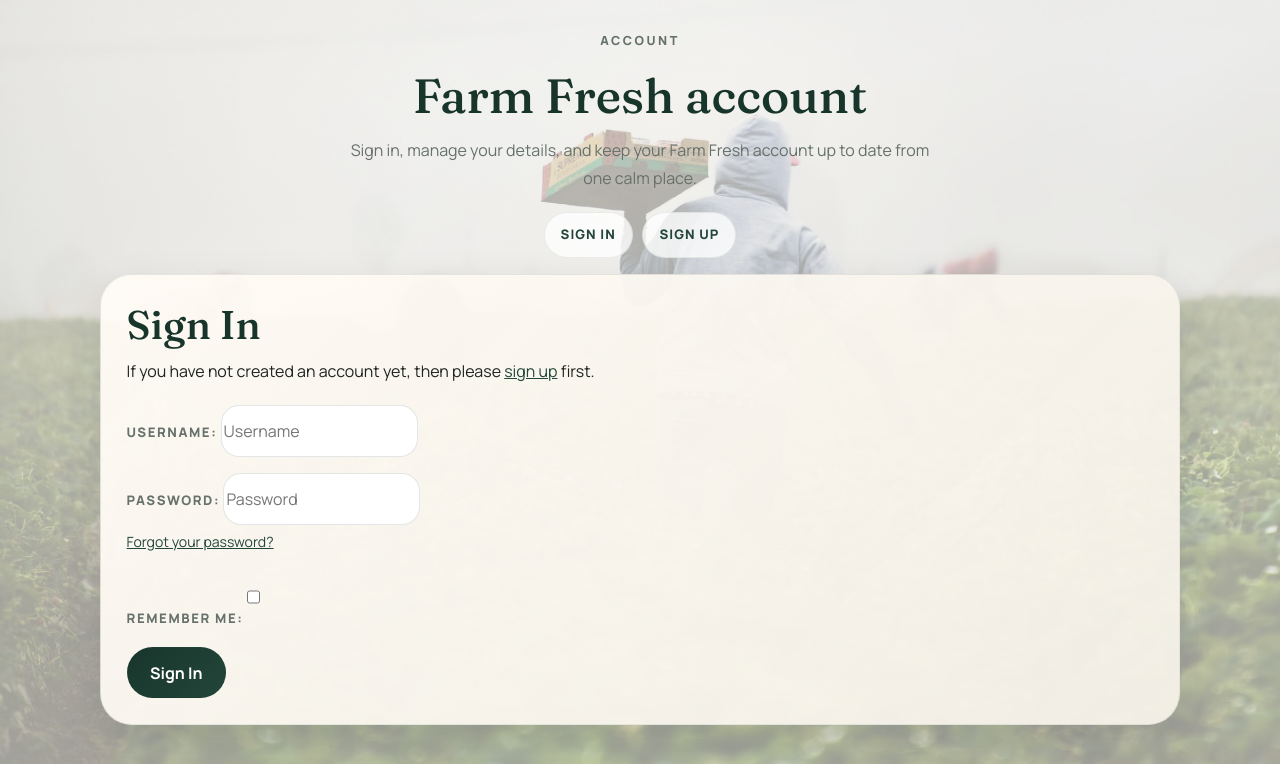
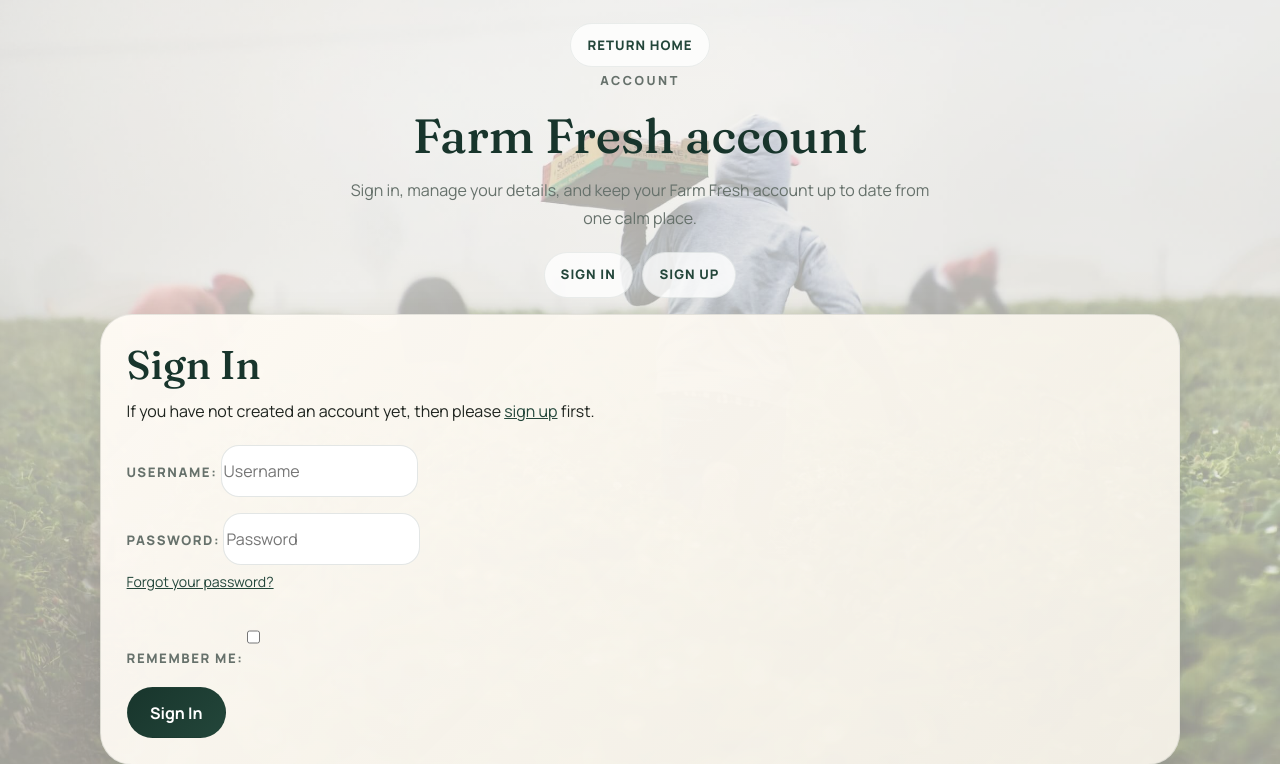
Before and after one commit to Joao4569/farm_fresh_2.0, a Django app: page /accounts/login/?next=/products/add/ in a window 1280 px wide. Shown: the top 764 px of the page. Run offline with Django 5.2, Linux system fonts and the light colour scheme.

Commit message:
feat: Add a retun home button to the login and register UI's.

```diff
--- a/farm_fresh_v_2_0_project/templates/allauth/layouts/base.html
+++ b/farm_fresh_v_2_0_project/templates/allauth/layouts/base.html
@@ -28,6 +28,9 @@
   <body class="account-layout">
     <div class="account-shell">
       <header class="account-header">
+        <div class="mb-3">
+          <a href="{% url 'home' %}" class="account-nav-link">Return Home</a>
+        </div>
         <p class="account-kicker">Account</p>
         <h1 class="account-heading">
           {% block account_heading %}
```
